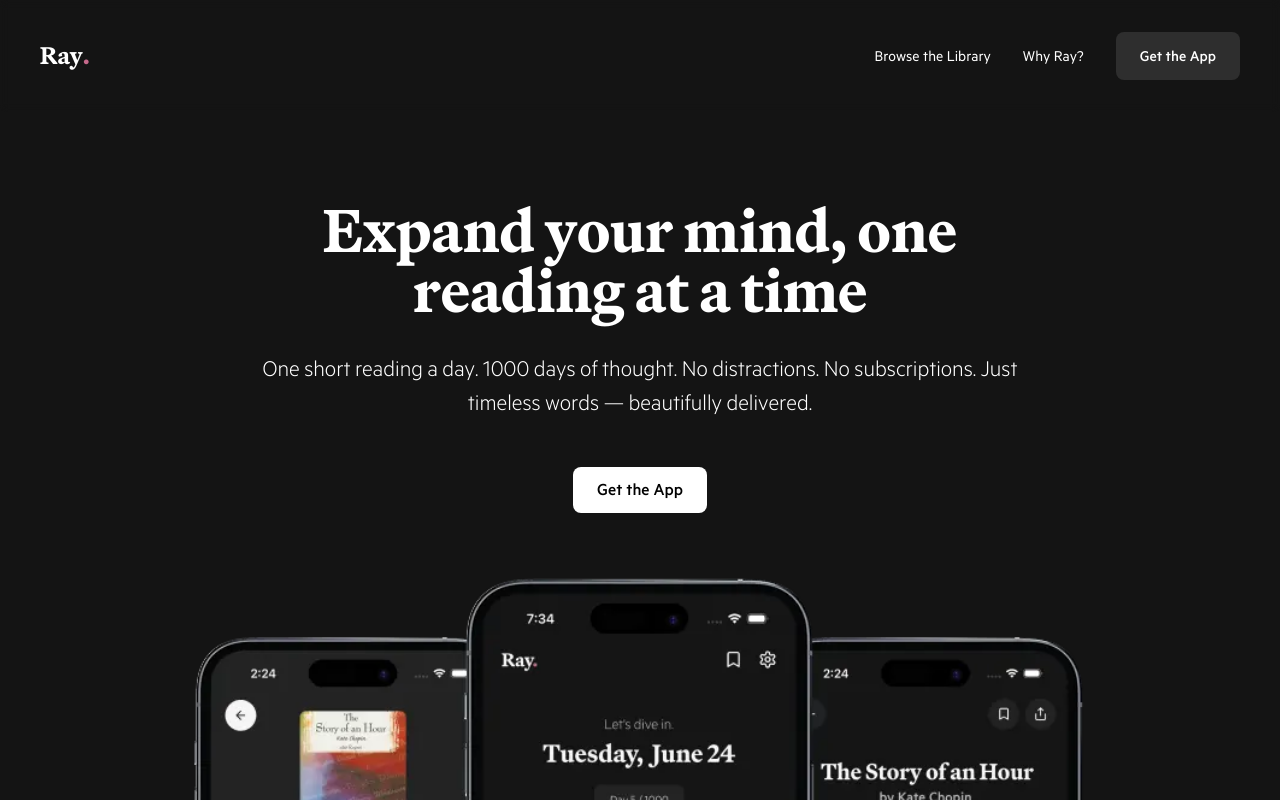
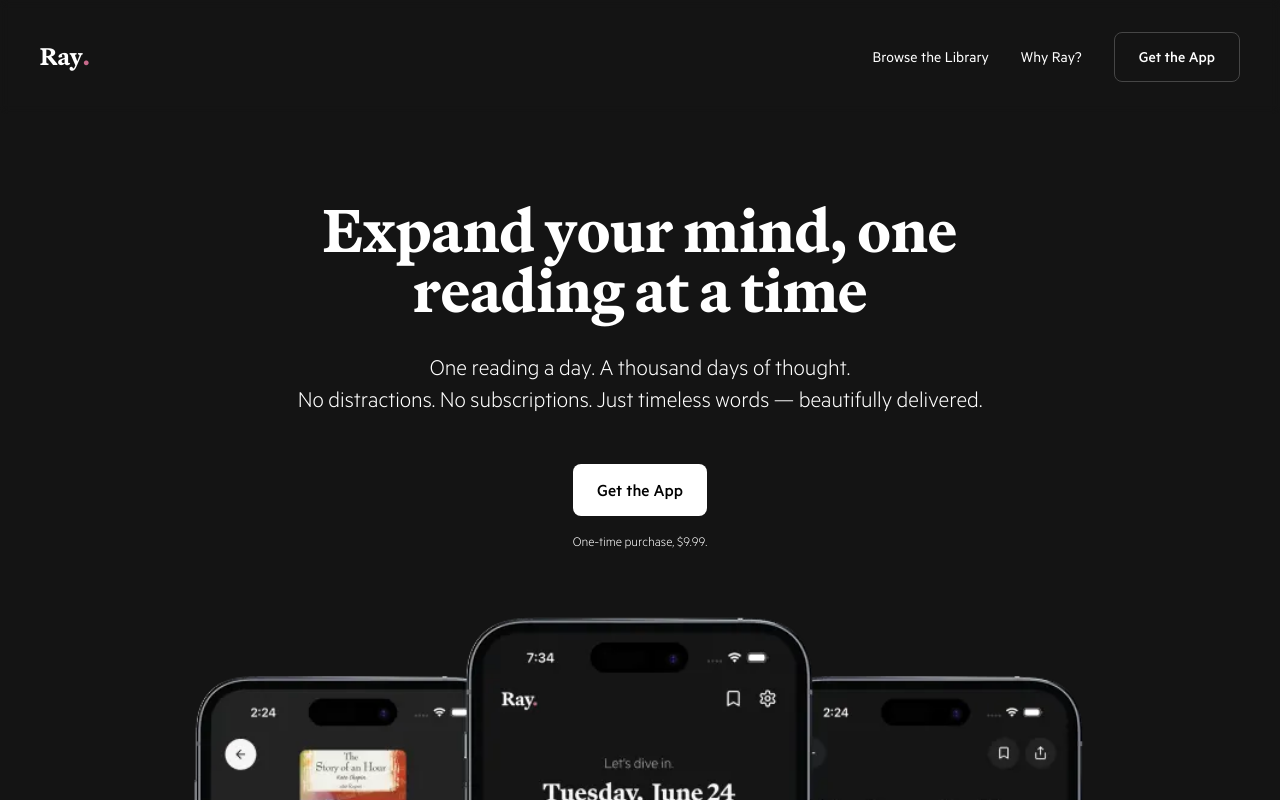
Before and after one commit to cristobalwee/RayWebsite, a React (Vite) app: page / in a window 1280 px wide. Shown: the top 800 px of the page. Built offline with nearby package versions, Linux system fonts and the light colour scheme.

Commit message:
Fixed vite config and loader

```diff
--- a/src/App.tsx
+++ b/src/App.tsx
@@ -16,11 +16,8 @@ const App = () => {
 
   return (
     <QueryClientProvider client={queryClient}>
-      {isLoading && <LoadingScreen onLoadingComplete={handleLoadingComplete} />}
       <div
-        className={`transition-opacity duration-500 ease-in-out ${
-          isLoading ? 'opacity-0' : 'opacity-100'
-        }`}
+        className={`transition-opacity duration-500 ease-in-out`}
       >
         <BrowserRouter>
           <Routes>
@@ -30,6 +27,7 @@ const App = () => {
           </Routes>
         </BrowserRouter>
       </div>
+      {isLoading && <LoadingScreen onLoadingComplete={handleLoadingComplete} />}
     </QueryClientProvider>
   );
 };
--- a/src/components/Footer.tsx
+++ b/src/components/Footer.tsx
@@ -4,7 +4,7 @@ const Footer = () => {
   const { lenisRef } = useLenis();
 
   return (
-    <footer className="border-t py-8 mx-8 md:py-16 max-w-7xl lg:mx-auto">
+    <footer className="border-t py-8 mx-8 md:py-16 max-w-7xl xl:mx-auto">
       <div className="lg:px-6">
         <div className="flex flex-col md:flex-row items-start md:items-stretch justify-between gap-8 mb-8">
           <div className="flex flex-col items-start justify-between gap-4">
--- a/src/components/Header.tsx
+++ b/src/components/Header.tsx
@@ -28,7 +28,7 @@ const Header = () => {
           <a onClick={() => lenisRef.current.scrollTo('#about')} className="hidden md:block transition-all duration-300 hover:text-[#AAA] hover:scale-105 cursor-pointer text-sm md:text-base">
             Why Ray?
           </a>
-          <button className="btn-secondary transition-all duration-300 hover:scale-105 text-sm md:text-base px-4 md:px-6 py-2 md:py-3">
+          <button className="border border-[#464646] rounded-lg transition-all duration-300 hover:scale-105 text-sm md:text-base px-4 md:px-6 py-2 md:py-3">
             Get the App
           </button>
         </nav>
--- a/src/components/HeroSection.tsx
+++ b/src/components/HeroSection.tsx
@@ -28,32 +28,35 @@ const HeroSection = () => {
         </h1>
 
         <p
-          className={`text-lg md:text-xl lg:text-2xl mb-8 md:mb-12 max-w-3xl mx-auto transition-all duration-1000 ease-out delay-300 ${
+          className={`text-lg md:text-xl lg:text-2xl mb-8 md:mb-12 max-w-3xl mx-auto transition-all duration-1000 ease-out delay-100 leading-tight ${
             isLoaded
               ? 'opacity-100 translate-y-0'
               : 'opacity-0 translate-y-8'
           }`}
         >
-          One short reading a day. 1000 days of thought. No distractions. No
-          subscriptions. Just timeless words — beautifully delivered.
+          One reading a day. A thousand days of thought.<br className="hidden sm:block" /><span className='inline sm:hidden'>&nbsp;</span>
+          No distractions. No subscriptions. Just timeless words — beautifully delivered.
         </p>
 
-        <button
-          className={`btn-primary text-base md:text-lg transition-all duration-1000 ease-out delay-500 ${
+        <div className={`flex flex-col justify-center items-center gap-4 duration-1000 ease-out delay-200 ${
           isLoaded
             ? 'opacity-100 translate-y-0 scale-100'
             : 'opacity-0 translate-y-8 scale-95'
-          }`}
+        }`}>
+          <button
+            className="btn-primary text-base md:text-lg transition-all duration-500 ease-out"
           >
             Get the App
           </button>
+          <p className="text-sm text-muted-foreground">One-time purchase, $9.99.</p>
+        </div>
       </div>
 
       {/* Hero image */}
       <img
         src="/hero.webp"
         alt="Ray App Preview"
-        className={`h-auto object-contain md:w-full md:max-w-4xl max-w-xl transition-all duration-1000 ease-out delay-700 ${
+        className={`h-auto object-contain md:w-full md:max-w-4xl max-w-xl transition-all duration-1000 ease-out delay-300 ${
           isLoaded
             ? 'opacity-100 translate-y-0 scale-100'
             : 'opacity-0 translate-y-12 scale-95'
--- a/src/components/LibrarySection.tsx
+++ b/src/components/LibrarySection.tsx
@@ -14,7 +14,7 @@ const LibrarySection = () => {
                 1000+ short stories, poems, and essays at your fingertips
               </h2>
 
-              <p className="text-lg md:text-xl mb-6 md:mb-8 max-w-3xl">
+              <p className="text-lg md:text-xl mb-6 md:mb-8 max-w-3xl leading-tight">
                 Access a curated library of 1000+ short-form readings, available
                 offline anytime – yours to explore, yours to keep.
               </p>
@@ -27,7 +27,7 @@ const LibrarySection = () => {
               </button>
             </div>
 
-            <div className="relative max-h-[350px] md:max-h-[200px]">
+            <div className="relative max-h-[350px] md:max-h-[200px] min-w-[230px]">
               {/* Phone mockup */}
               <img
                 src="/vault.webp"
--- a/src/components/UISection.tsx
+++ b/src/components/UISection.tsx
@@ -6,7 +6,7 @@ const UISection = () => {
           No accounts, no subscriptions, no distractions.
         </h2>
 
-        <p className="text-lg md:text-xl lg:text-2xl mb-8 md:mb-12 max-w-3xl">
+        <p className="text-lg md:text-xl lg:text-2xl mb-8 md:mb-12 max-w-3xl leading-tight">
           Our goal with Ray is to create a beautiful, focused reading experience with
           seamless interactions. Enjoy it to the fullest without having to create an account
           or pay a monthly subscription.
--- a/src/components/WhyRaySection.tsx
+++ b/src/components/WhyRaySection.tsx
@@ -8,7 +8,7 @@ const WhyRaySection = () => {
           </span>
         </h2>
 
-        <p className="text-lg md:text-xl lg:text-2xl mb-8 md:mb-12 max-w-3xl mx-auto">
+        <p className="text-lg md:text-xl lg:text-2xl mb-8 md:mb-12 max-w-3xl mx-auto leading-tight">
           Inspired by Ray Bradbury, Ray was born out of a simple directive of his:
           read a short story every night, for 1,000 nights. We took this quote and ran with it,
           creating our own vision for a daily reading experience.
@@ -18,7 +18,7 @@ const WhyRaySection = () => {
         <div className="max-w-4xl mx-auto rounded-[24px] md:rounded-[36px] p-6 md:p-12 transition-all duration-500 bg-[#222222] flex flex-col items-start justify-start">
           <div className="text-3xl md:text-5xl mb-6 md:mb-8 quote-text text-[#9C9C9C]">"</div>
 
-          <blockquote className="text-lg md:text-2xl lg:text-3xl font-medium mb-8 md:mb-14 quote-text text-left">
+          <blockquote className="text-lg md:text-2xl lg:text-3xl font-medium mb-8 md:mb-14 quote-text text-left leading-[1.5]">
             I'll give you a programme to follow every night. Very simple
             programme. For the next thousand nights, before you go to bed
             every night, read one short story.
--- a/src/index.css
+++ b/src/index.css
@@ -114,22 +114,6 @@
   a {
     font-family: 'Metric-Regular', -apple-system, BlinkMacSystemFont, 'Segoe UI', Roboto, sans-serif;
   }
-
-  .logo {
-    font-family: 'MartinaPlantijn-Black', serif;
-  }
-
-  .quote-text {
-    font-family: 'MartinaPlantijn-Black', serif;
-  }
-
-  .text-lg {
-    line-height: 1.2 !important;
-  }
-
-  .text-xl {
-    line-height: 1.4 !important;
-  }
 }
 
 @layer components {
@@ -141,14 +125,46 @@
   .btn-secondary {
     @apply bg-secondary text-secondary-foreground px-6 py-3 rounded-lg font-semibold transition-all duration-300 hover:scale-105;
   }
+
+  .logo {
+    font-family: 'MartinaPlantijn-Black', serif;
+  }
+
+  .quote-text {
+    font-family: 'MartinaPlantijn-Black', serif;
+  }
 }
 
 @layer utilities {
+  .delay-100 {
+    animation-delay: 100ms;
+  }
+
+  .delay-200 {
+    animation-delay: 200ms;
+  }
+
   .delay-300 {
     animation-delay: 300ms;
+  }
+
+  .delay-400 {
+    animation-delay: 400ms;
   }
 
   .delay-500 {
     animation-delay: 500ms;
   }
+
+  .delay-600 {
+    animation-delay: 600ms;
+  }
+
+  .delay-700 {
+    animation-delay: 700ms;
+  }
+
+  .ease-custom {
+    transition-timing-function: cubic-bezier(.73,.06,.06,1);
+  }
 }
--- a/src/pages/Index.tsx
+++ b/src/pages/Index.tsx
@@ -13,6 +13,9 @@ const IndexContent = () => {
 
   useEffect(() => {
     const initLenis = async () => {
+      // Reset scroll position to top on page load
+      window.scrollTo(0, 0);
+
       const Lenis = (await import('@studio-freight/lenis')).default;
       const lenis = new Lenis({
         duration: 1.2,
@@ -21,6 +24,9 @@ const IndexContent = () => {
       });
 
       lenisRef.current = lenis;
+
+      // Also reset Lenis scroll position
+      lenis.scrollTo(0, { immediate: true });
 
       function raf(time: number) {
         lenis.raf(time);
--- a/vite.config.ts
+++ b/vite.config.ts
@@ -1,7 +1,6 @@
 import { defineConfig } from "vite";
 import react from "@vitejs/plugin-react-swc";
 import path from "path";
-import { componentTagger } from "lovable-tagger";
 
 // https://vitejs.dev/config/
 export default defineConfig(({ mode }) => ({
@@ -11,8 +10,6 @@ export default defineConfig(({ mode }) => ({
   },
   plugins: [
     react(),
-    mode === 'development' &&
-    componentTagger(),
   ].filter(Boolean),
   resolve: {
     alias: {
```
Also changed, not shown: src/components/LibraryModal.tsx (+31 -18 lines), src/components/LoadingScreen.tsx (+5 -12 lines). Lines whose indentation alone changed are shown as unchanged.
